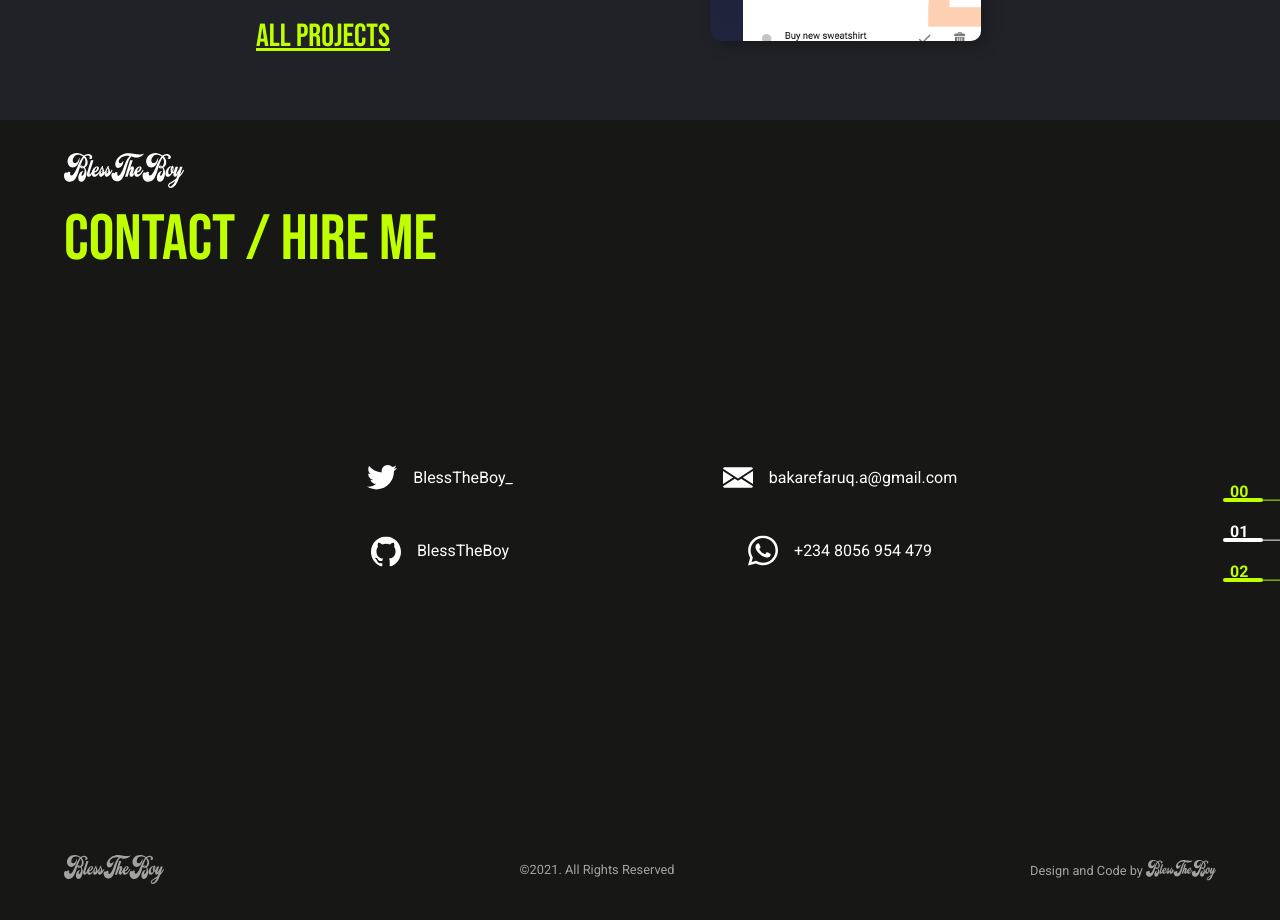
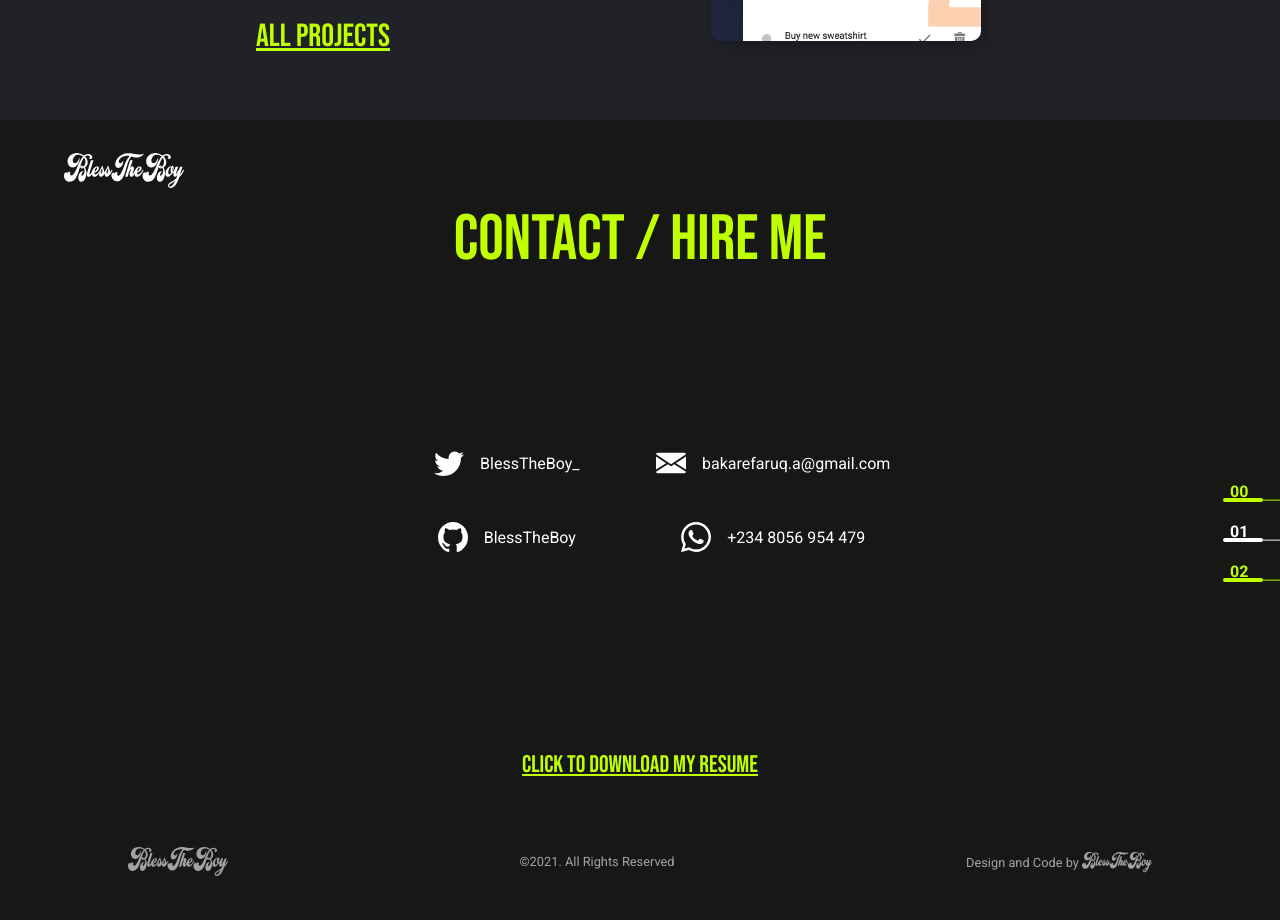
Before and after one commit to BlessTheBoy/blesstheboy_portfolio_v1, a React (Create React App) app: page / in a window 1280 px wide. Shown: the part 1480-2400 px from the top of the page. Built offline with nearby package versions, Linux system fonts and the light colour scheme.

Commit message:
added resume file

```diff
--- a/src/components/pages/ContactPage.js
+++ b/src/components/pages/ContactPage.js
@@ -13,32 +13,61 @@ const StyledContactPage = styled.section`
   padding: 1.5rem 4rem 0.5rem;
   font-size: 1rem;
   scroll-snap-align: start;
+  display: flex;
+  flex-direction: column;
 
-  & .contact__container{
-    width: 100%
+  & .contact__container {
+    flex: 1;
+    width: 100%;
+    height: 100%;
     max-width: 1400px;
     margin: 0 auto;
+    display: flex;
+    flex-direction: column;
   }
 
-  & .contact__container h1{
+  & .contact_content {
+    flex: 1;
+    display: flex;
+    flex-direction: column;
+    justify-content: center;
+    align-items: center;
+  }
+
+  & .contact__container h1 {
     font-size: 4rem;
     font-weight: 400;
     font-family: "Bebas Neue", cursive;
     color: ${(props) => props.theme.accentColor};
   }
 
+  & .resumeLink {
+    margin: 1rem auto 2rem;
+    text-align: center;
+    font-size: 1.5rem;
+    font-family: "Bebas Neue", cursive;
+    color: ${(props) => props.theme.accentColor};
+    text-decoration: underline;
+  }
+
+  & .contactList-container {
+    flex: 1;
+    display: flex;
+    justify-content: center;
+    align-items: center;
+  }
+
   & .contactList {
     display: grid;
     grid-template-columns: 1fr 1fr;
-      width: 60%;
     gap: 2rem;
     align-items: center;
     justify-items: center;
     margin: 0 auto;
   }
 
-  & .contactList li{
-    margin-bottom: .7rem;
+  & .contactList li {
+    margin-bottom: 0.7rem;
   }
 
   & .contactList li a {
@@ -49,22 +78,22 @@ const StyledContactPage = styled.section`
   & .contactList li a:hover {
     color: ${(props) => props.theme.accentColor};
   }
-  & .contactList li a svg{
+  & .contactList li a svg {
     fill: ${(props) => props.theme.fontColor};
     width: 30px;
     margin-right: 1rem;
   }
-  & .contactList li a:hover svg{
+  & .contactList li a:hover svg {
     fill: ${(props) => props.theme.accentColor};
   }
-  [data-id="nav"]{
+  [data-id="nav"] {
     position: absolute;
     top: 50%;
     right: 0;
     transform: translate(0, -50%);
   }
-  & .footer{
-    opacity: .6;
+  & .footer {
+    opacity: 0.6;
     width: 100%;
     max-width: 1400px;
     padding: 1.5rem 4rem;
@@ -72,53 +101,56 @@ const StyledContactPage = styled.section`
     display: flex;
     justify-content: space-between;
     align-items: center;
-    font-size: .8rem;
+    font-size: 0.8rem;
   }
-  & .contact__container .footer svg{
+  & .contact__container .footer svg {
     object-fit: contain;
     width: 100px;
     fill: ${(props) => props.theme.fontColor};
 
-    &.logo2{
+    &.logo2 {
       width: 70px;
       margin-bottom: -5px;
     }
   }
-  & .contact__container .footer svg:hover{
+  & .contact__container .footer svg:hover {
     fill: ${(props) => props.theme.accentColor};
   }
 
-  @media only screen and (max-width: 650px){
-    & .footer{
-      font-size: .7rem;
+  @media only screen and (max-width: 650px) {
+    & .footer {
+      font-size: 0.7rem;
 
-      svg{
+      svg {
         width: 75px;
 
-        &.logo2{
+        &.logo2 {
           width: 60px;
         }
       }
     }
-
   }
 
-  @media only screen and (max-width: 750px){
+  @media only screen and (max-width: 750px) {
     padding: 1.5rem 1.5rem 1rem;
 
-    .contact__container{
+    .contact__container {
       width: 100%;
       height: 100%;
       display: flex;
       flex-direction: column;
 
-      .contact_content{
+      .contact_content {
         flex: 1;
         display: flex;
         flex-direction: column;
       }
     }
-    & .contactList{
+    & .resumeLink {
+      font-size: 1.2rem;
+    }
+
+    & .contactList {
       flex: 1;
       width: 100%;
       height: max-content;
@@ -130,50 +162,36 @@ const StyledContactPage = styled.section`
       flex-wrap: wrap;
       align-content: center;
       text-align: left;
-      font-size: .8rem;
+      font-size: 0.8rem;
       padding: 0 10%;
 
-      li a svg{
+      li a svg {
         width: 25px;
       }
     }
-    [data-id="logo"]{
+    [data-id="logo"] {
       display: none;
     }
-    [data-id="nav"]{
+    [data-id="nav"] {
       display: none;
     }
 
-    .footer{
+    .footer {
+      width: 100%;
       display: flex;
       flex-direction: column-reverse;
       align-items: flex-start;
       padding: 0;
 
-      .copy{
+      .copy {
         align-self: center;
-        font-size: .9rem;
-        margin-top: .8rem;
+        font-size: 0.9rem;
+        margin-top: 0.8rem;
       }
     }
 
-    .logo{
+    .logo {
       display: none;
-    }
-  }
-
-  @media only screen and (min-width: 750px){
-    & .contactList{
-      position: absolute;
-      top: 50%;
-      left: 50%;
-      transform: translate(-50%, -50%);
-    }
-
-    & .footer{
-      position: absolute;
-      bottom: 0;
-      left: 0;
     }
   }
 `;
@@ -184,6 +202,7 @@ export const ContactPage = () => {
         <Logo className="desktop" />
         <div className="contact_content">
           <h1>contact / hire me</h1>
+          <div className="contactList-container">
             <ul className="contactList">
               <li>
                 <a href="https://twitter.com/BlessTheBoy_">
@@ -251,6 +270,10 @@ export const ContactPage = () => {
               </li>
             </ul>
           </div>
+          <a className="resumeLink" href="bakare-faruq-resume.pdf" download>
+            Click to download my resume
+          </a>
+        </div>
         <Nav active="contact" />
         <div className="footer">
           <svg
```
Also changed, not shown: 2 other files (tests, documents, lock files or other folders). Lines whose indentation alone changed are shown as unchanged.
